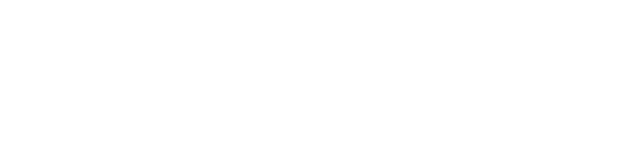
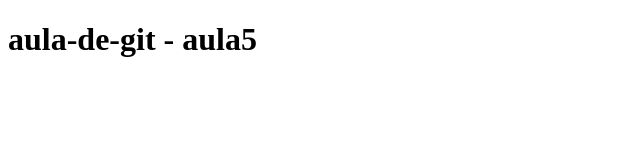
Before and after one commit to renatamdutra/aula_cinco_git, a plain HTML site: page index.html in a window 1280 px wide. Shown: the whole page, without its empty margins (0-640 px from the left). Drawn offline with Linux system fonts and the light colour scheme.

Commit message:
alteração no index

```diff
--- a/index.html
+++ b/index.html
@@ -7,6 +7,6 @@
     <title>aula de git</title>
 </head>
 <body>
-
+    <h1>aula-de-git - aula5</h1>
 </body>
 </html>
```
